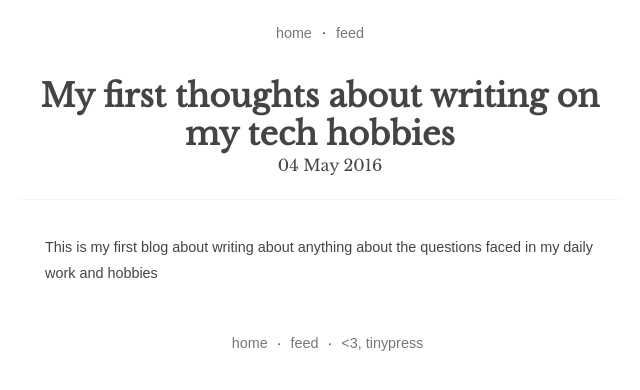
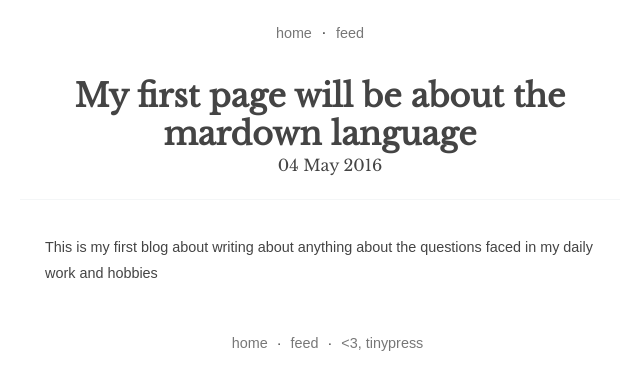
Before and after one commit to fipnova51/fipnova51.github.io, a Jekyll site: the page built from _posts/2016-05-04-my-first-thoughts-about-writing-on-my-tech-hobbies.markdown, in a window 1280 px wide. Shown: the top 390 px of the page, without its empty margins (320-960 px from the left). Built offline with Jekyll 4.4.1, drawn with Linux system fonts in a browser that asks for light colours.

Commit message:
Post update: My first thoughts about writing on my tech hobbies

```diff
--- a/_posts/2016-05-04-my-first-thoughts-about-writing-on-my-tech-hobbies.markdown
+++ b/_posts/2016-05-04-my-first-thoughts-about-writing-on-my-tech-hobbies.markdown
@@ -1,6 +1,6 @@
 ---
 published: true
-title: My first thoughts about writing on my tech hobbies
+title: My first page will be about the mardown language
 layout: post
 tags: [intro]
 ---
```
